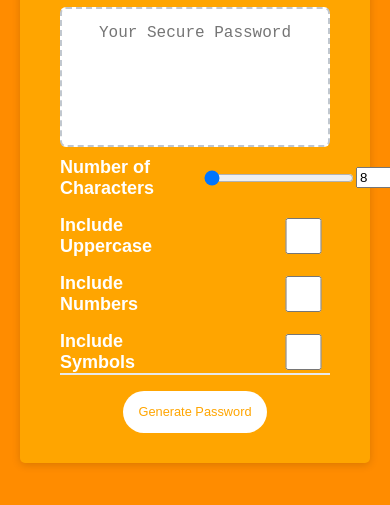
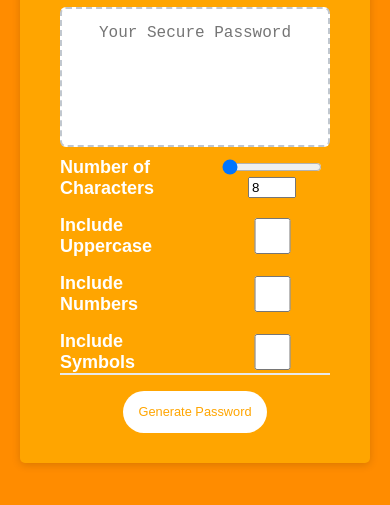
Before and after one commit to Joey-Ramos/password-generator, a plain HTML site: page Develop/index.html in a window 390 px wide. Shown: the part 309-814 px from the top of the page. Drawn offline with Linux system fonts and the light colour scheme.

Commit message:
adjusted styling for smaller screens

```diff
--- a/Develop/style.css
+++ b/Develop/style.css
@@ -165,4 +165,13 @@ button[disabled] {
   .btn {
     font-size: 0.8rem;
   }
+
+  .slider {
+    width: 100px;
+  }
+  .character-Amount-Conatiner {
+    display: flex;
+    flex-wrap: wrap;
+    justify-content: center;
+  }
 }
```
